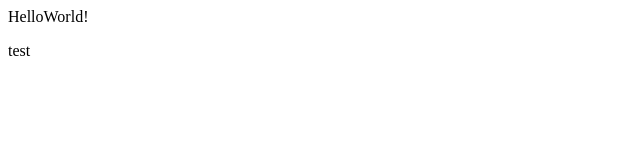
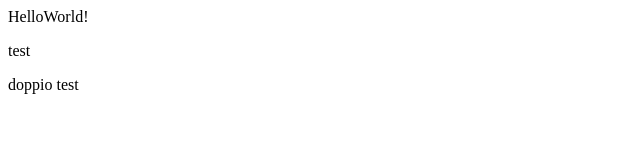
Before and after one commit to Daniele7667/progetto1_remoto, a plain HTML site: page index.html in a window 1280 px wide. Shown: the full height of the page, 0-640 px from the left. Drawn offline with Linux system fonts and the light colour scheme.

Commit message:
added another p

```diff
--- a/index.html
+++ b/index.html
@@ -2,5 +2,6 @@
 <body>
 HelloWorld!
 <p>test</p>
+<p>doppio test</p>
 </body>
 </html>
```
